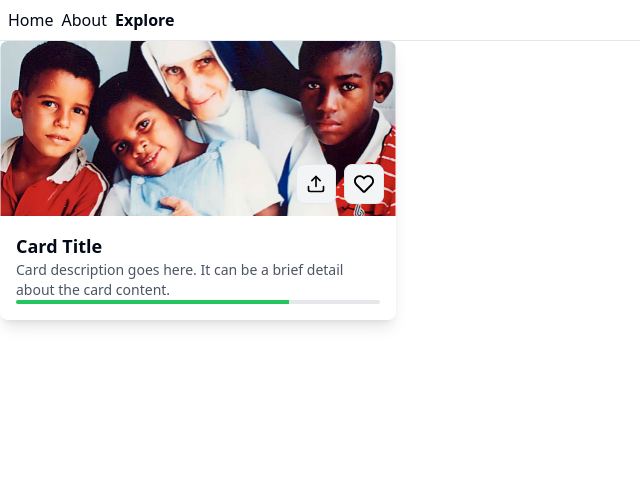
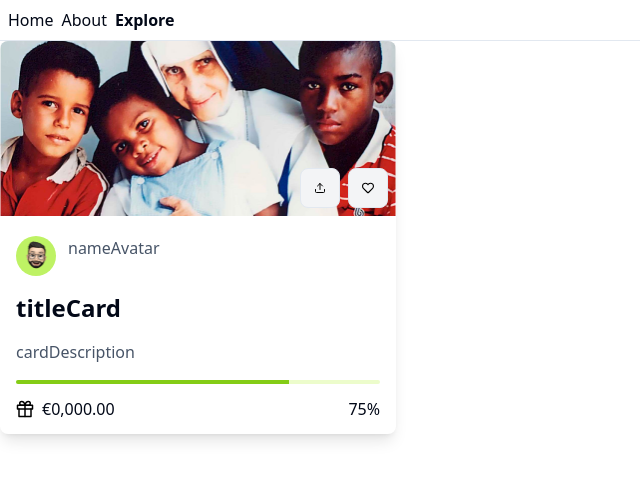
Before and after one commit to Aprender-e-Crescer/crowdfy, a React (Vite) app: page /explore in a window 1280 px wide. Shown: the top 480 px of the page, without its empty margins (0-640 px from the left). Built offline with nearby package versions, Linux system fonts and the light colour scheme.

Commit message:
card finalizado

```diff
--- a/src/components/component/card.tsx
+++ b/src/components/component/card.tsx
@@ -1,37 +1,47 @@
 import { Progress } from '@/components/component/progress'
 import { LuUpload } from 'react-icons/lu'
 import { FaRegHeart } from 'react-icons/fa'
+import { FiGift } from 'react-icons/fi'
 
 export function Card() {
     return (
-        <div className="relative w-[396px] max-w-[396px] rounded-lg overflow-hidden shadow-lg">
+        <div className="relative w-[396px] max-w-[396px] rounded-lg overflow-hidden shadow-lg font-plusjakartasans">
             <div className="relative">
-                <img
-                    src="/imagemCard.png"
-                    alt="Card Image"
+                <img src="/imagemCard.png" alt="Card Image"
                     className="w-full h-auto"
                 />
-                <div className="absolute bottom-3 right-3 flex gap-2">
+                <div className="absolute bottom-2 right-2 flex gap-2">
                     <div className="flex items-center justify-center bg-gray-100 rounded-lg
-                        w-10 h-10 text-xl
-                        md:w-12 md:h-12 md:text-2xl
-                        lg:w-10 lg:h-10 lg:text-xl
+                        w-10 h-10 text-xs
                         border border-[#E2E8F0]">
-                        <LuUpload className="text-black" />
+                        <LuUpload className="text-black text-xs" />
                     </div>
                     <div className="flex items-center justify-center bg-gray-100 rounded-lg
-                        w-10 h-10 text-xl
-                        md:w-12 md:h-12 md:text-2xl
-                        lg:w-10 lg:h-10 lg:text-xl
+                        w-10 h-10 text-xs
                         border border-[#E2E8F0]">
-                        <FaRegHeart className="text-black" />
+                        <FaRegHeart className="text-black text-xs" />
                     </div>
                 </div>
             </div>
-            <div className="p-4">
-                <h3 className="text-sm sm:text-base md:text-lg font-semibold">Card Title</h3>
-                <p className="text-xs sm:text-sm md:text-gray-600">Card description goes here. It can be a brief detail about the card content.</p>
-                <Progress value={75} />
+            <div className="p-4 pt-5">
+                <div className="relative flex items-center mb-4">
+                    <div className="w-10 h-10 bg-lime-300 rounded-full flex items-center justify-center">
+                        <img src="/avatar.png" alt="Avatar"
+                            className="w-10 h-10 rounded-full"
+                        />
+                    </div>
+                    <p className="ml-3 mb-4 text-base font-medium text-[#475467]">nameAvatar</p>
+                </div>
+                <h3 className="text-2xl font-semibold font-inter mb-4">titleCard</h3>
+                <p className="text-[#475467] mb-4">cardDescription</p>
+                <Progress value={75} className='mb-4'/>
+                <div className="mt-2 flex items-center justify-between">
+                    <div className="flex items-center">
+                        <FiGift className='text-black text-lg' />
+                        <p className="ml-2 text-base font-medium leading-none">€0,000.00</p>
+                    </div>
+                    <p className='text-base font-medium leading-none'>75%</p>
+                </div>
             </div>
         </div>
     )
--- a/src/components/component/progress.tsx
+++ b/src/components/component/progress.tsx
@@ -12,13 +12,13 @@ const Progress = React.forwardRef<
   <ProgressPrimitive.Root
     ref={ref}
     className={cn(
-      "relative h-4 w-full max-h-[4px] overflow-hidden rounded-full bg-gray-200",
+      "relative h-4 w-full max-h-[4px] overflow-hidden rounded-full bg-lime-100",
       className
     )}
     {...props}
   >
     <ProgressPrimitive.Indicator
-      className="h-full max-h-[4px] bg-green-500 transition-all"
+      className="h-full max-h-[4px] bg-lime-500 transition-all"
       style={{ transform: `translateX(-${100 - (value || 0)}%)` }}
     />
   </ProgressPrimitive.Root>
```
Also changed, not shown: public/avatar.png (added).
